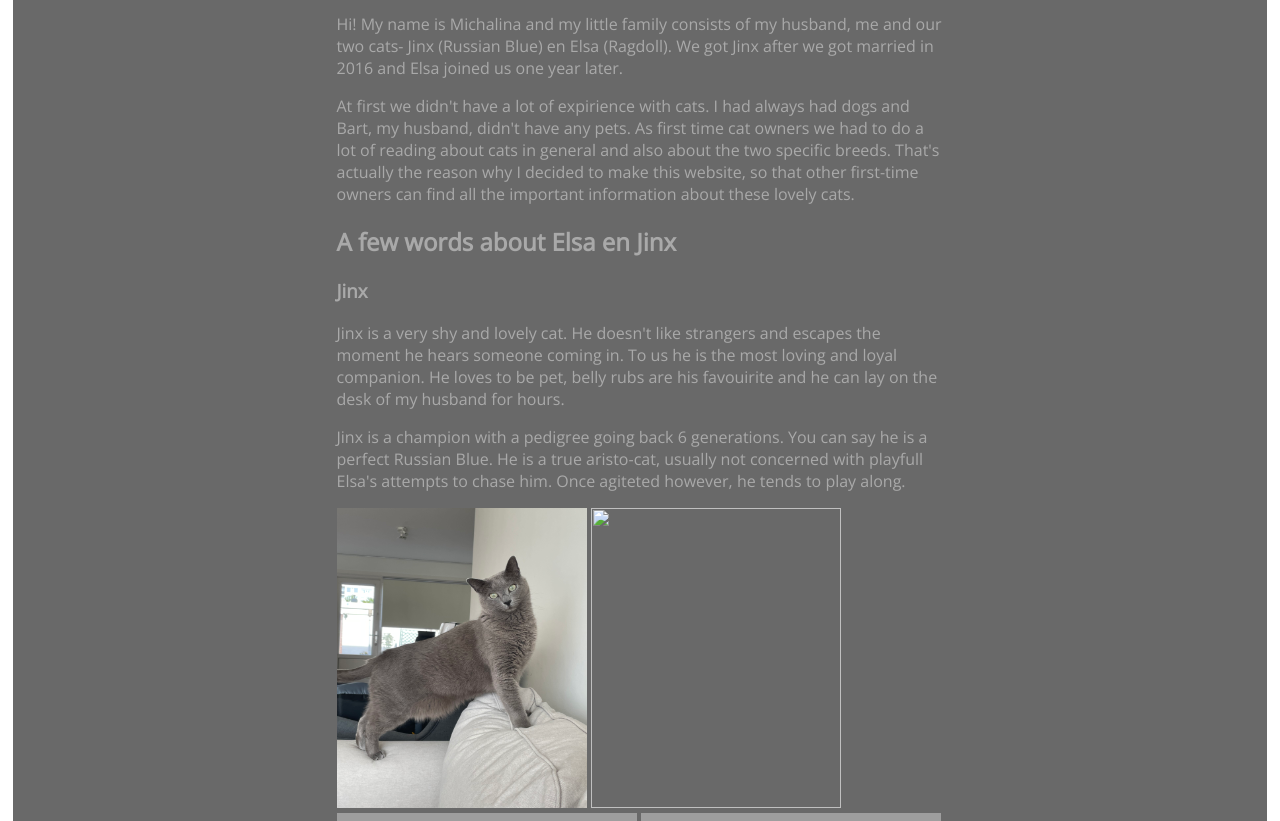
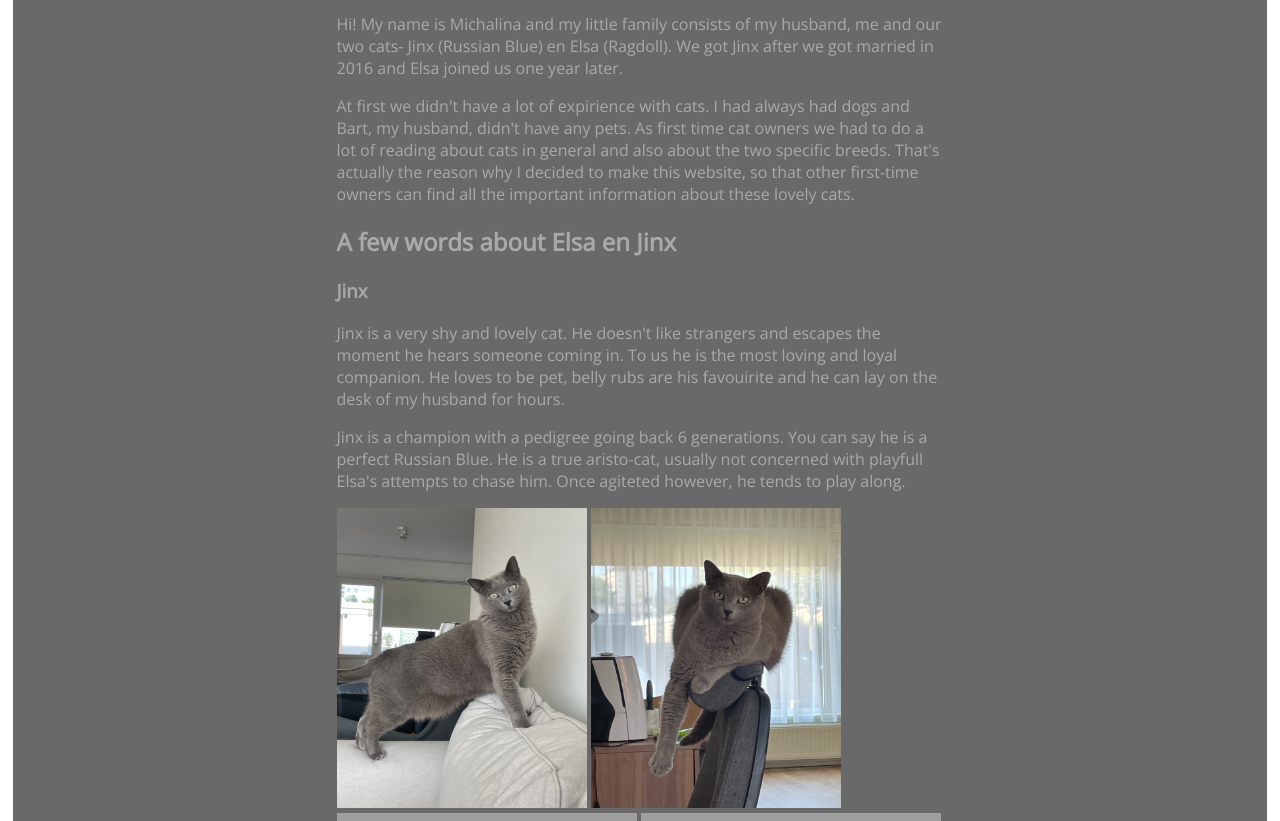
Before and after one commit to mi-ja92/FirstWebsite_CatsHTML, a plain HTML site: page about.html in a window 1280 px wide. Shown: the part 131-952 px from the top of the page. Drawn offline with nearby package versions, Linux system fonts and the light colour scheme; grey boxes are pictures that could not be loaded.

Commit message:
Update about.html

```diff
--- a/about.html
+++ b/about.html
@@ -26,7 +26,7 @@
         <p>Jinx is a champion with a pedigree going back 6 generations. You can say he is a perfect Russian Blue. He is a true aristo-cat, usually not concerned with playfull Elsa's attempts to chase him.
             Once agiteted however, he tends to play along. </p>
             <img class="jinx2" src="/jinx2.jpg">
-            <img class="jinx3" src="/HTML/Assignment1/jinx3.jpg">
+            <img class="jinx3" src="/jinx3.jpg">
             <img class="jinx4" src="/IMG_20181206_204804_1.jpg">
             <img class="jinx5" src="/IMG_20191107_174246.jpg">
             <img class="jinx6" src="/20160917_111313.jpg">
```
